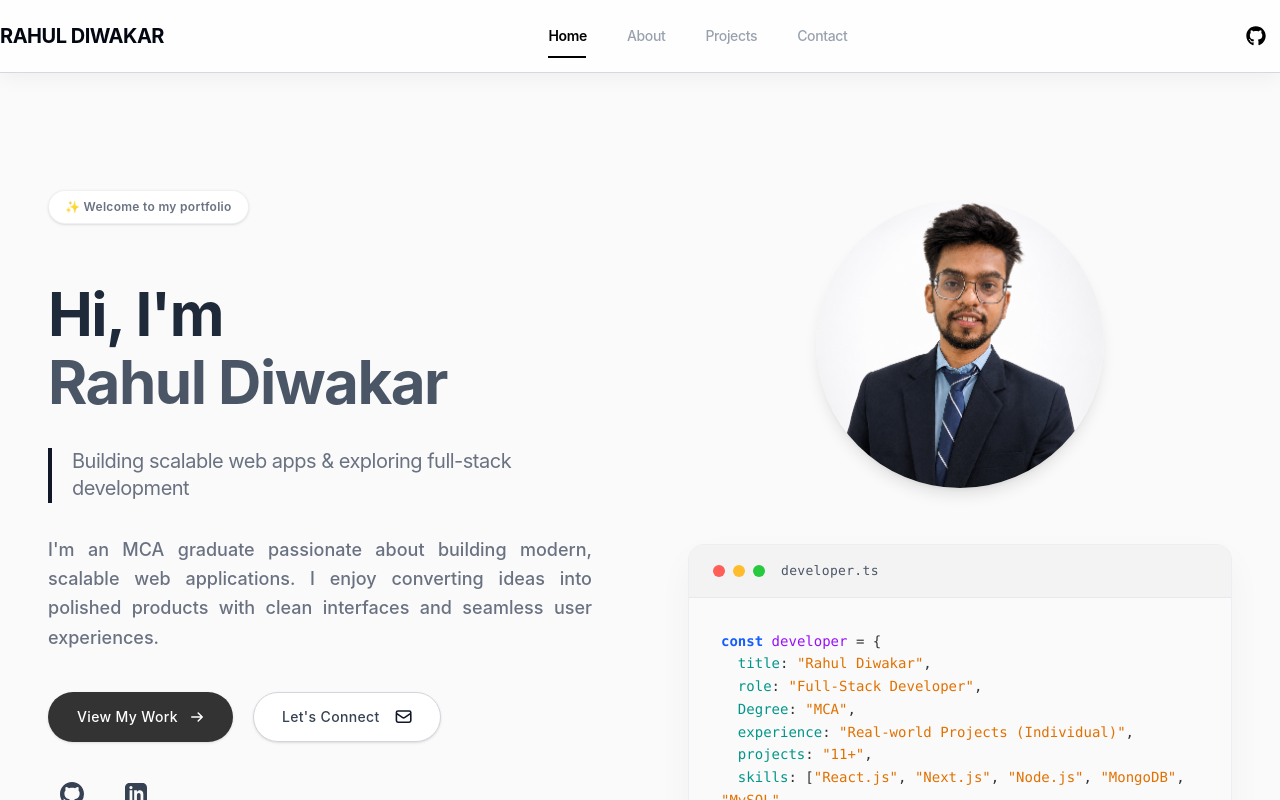
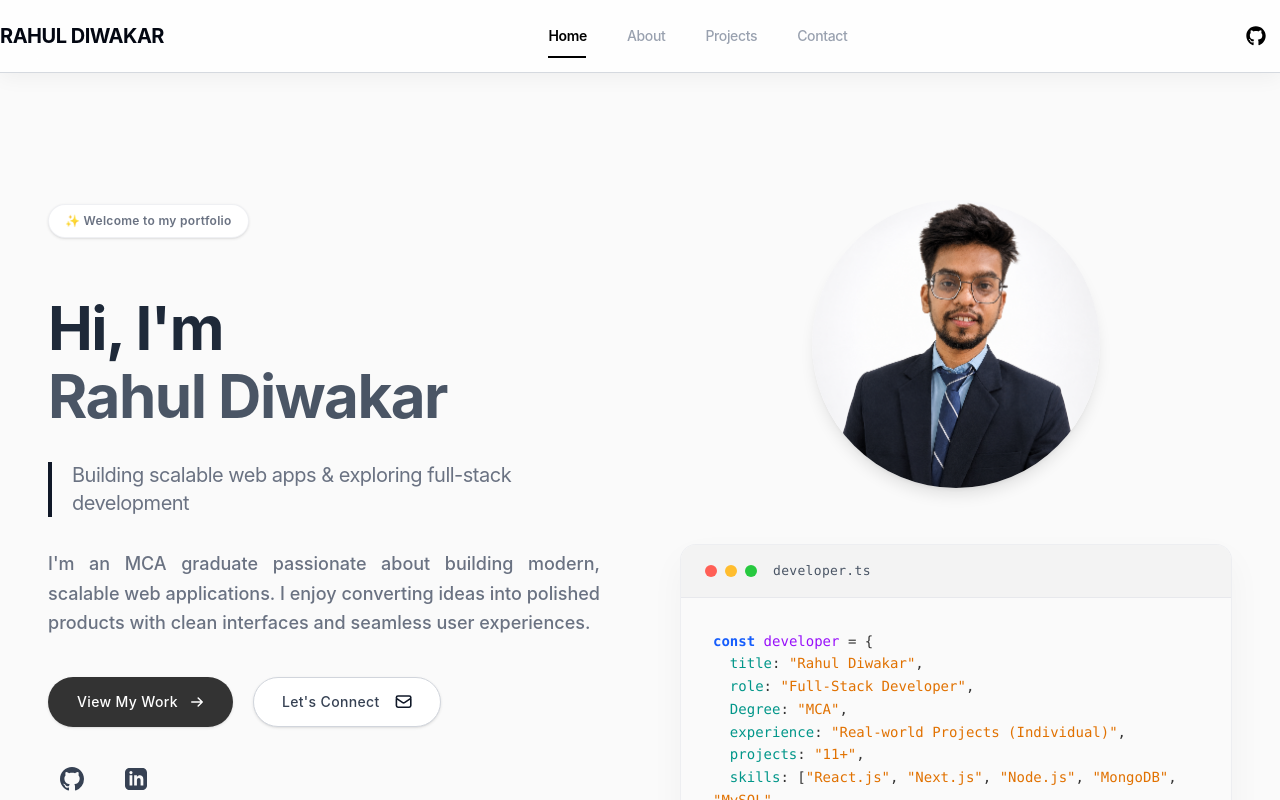
Before and after one commit to rahul-diw/my-portfolio, a React (Vite) app: page / in a window 1280 px wide. Shown: the top 800 px of the page. Built offline with nearby package versions, Linux system fonts and the light colour scheme.

Commit message:
Restore hero layout and mobile responsiveness improvements

```diff
--- a/src/sections/Hero.jsx
+++ b/src/sections/Hero.jsx
@@ -32,7 +32,7 @@ export default function Hero() {
       className="relative min-h-screen md:min-h-[115vh] pt-28 md:pt-50 pb-20 flex flex-col justify-between items-center px-5 md:px-12 max-w-[1440px] mx-auto overflow-hidden"
     >
       {/* Grid split adjusted to 6 & 6 for maximum horizontal span and layout size expansion */}
-      <div className="w-full min-w-0 grid grid-cols-1 md:grid-cols-12 gap-12 md:gap-24 items-center my-auto">
+      <div className="w-full min-w-0 grid grid-cols-1 md:grid-cols-12 gap-12 md:gap-20 items-center my-auto">
         {/* Left Content Side */}
         <motion.div
           initial={{ opacity: 0, y: 20 }}
@@ -177,7 +177,7 @@ export default function Hero() {
           initial={{ opacity: 0, y: 20 }}
           animate={{ opacity: 1, y: 0 }}
           transition={{ duration: 0.6, delay: 0.2 }}
-          className="order-1 md:order-2 md:col-span-6 flex flex-col items-center justify-center gap-8 md:gap-14 relative w-full min-w-0"
+          className="order-1 md:order-2 md:col-span-6 flex flex-col items-center justify-center gap-8 md:gap-14 relative w-full"
         >
           {/* 3D PROFILE PICTURE FLIP CONTAINER - Size Boosted to w-80 h-80 */}
           <div className="flex justify-center items-center mb-8 md:mb-0">
```
